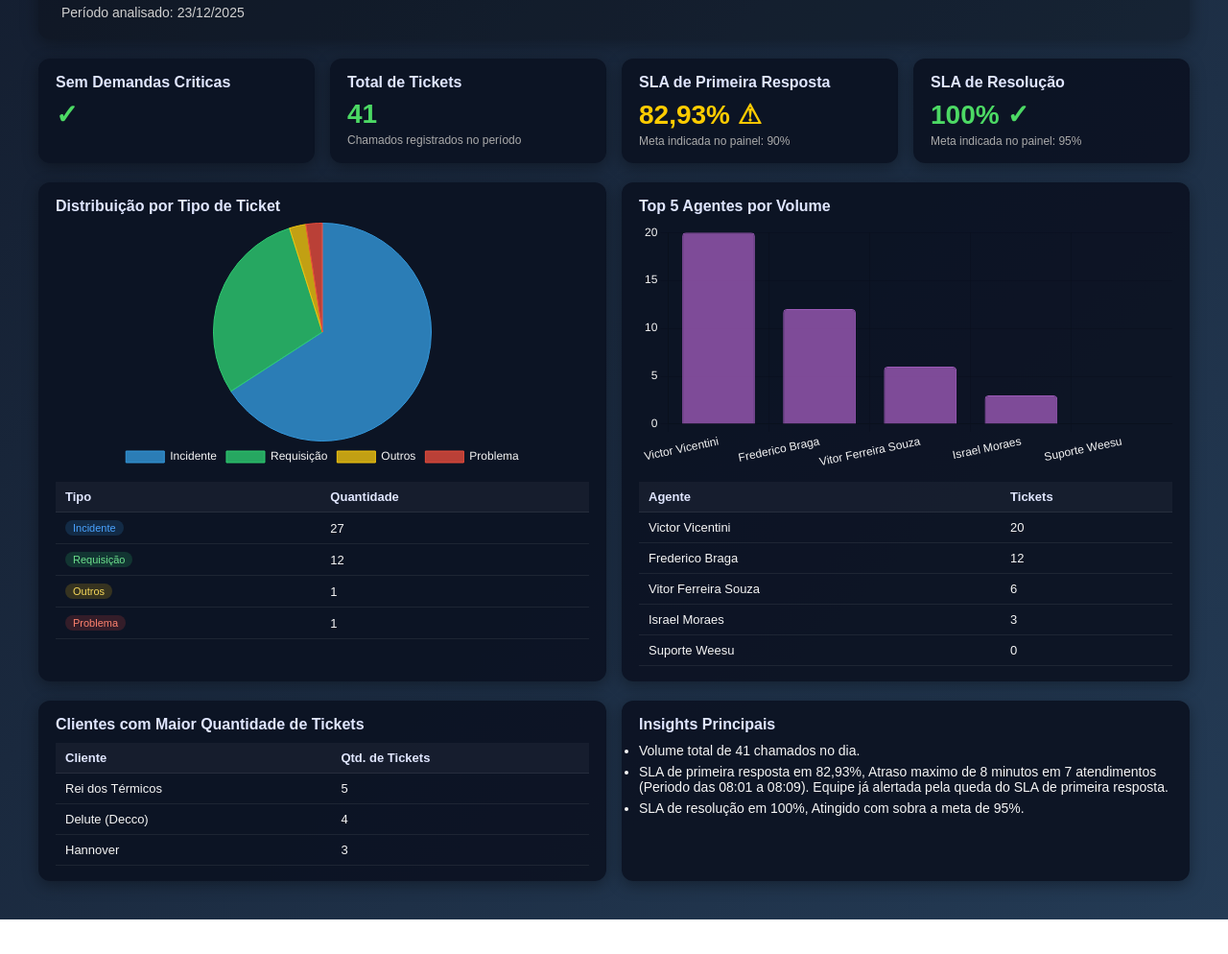
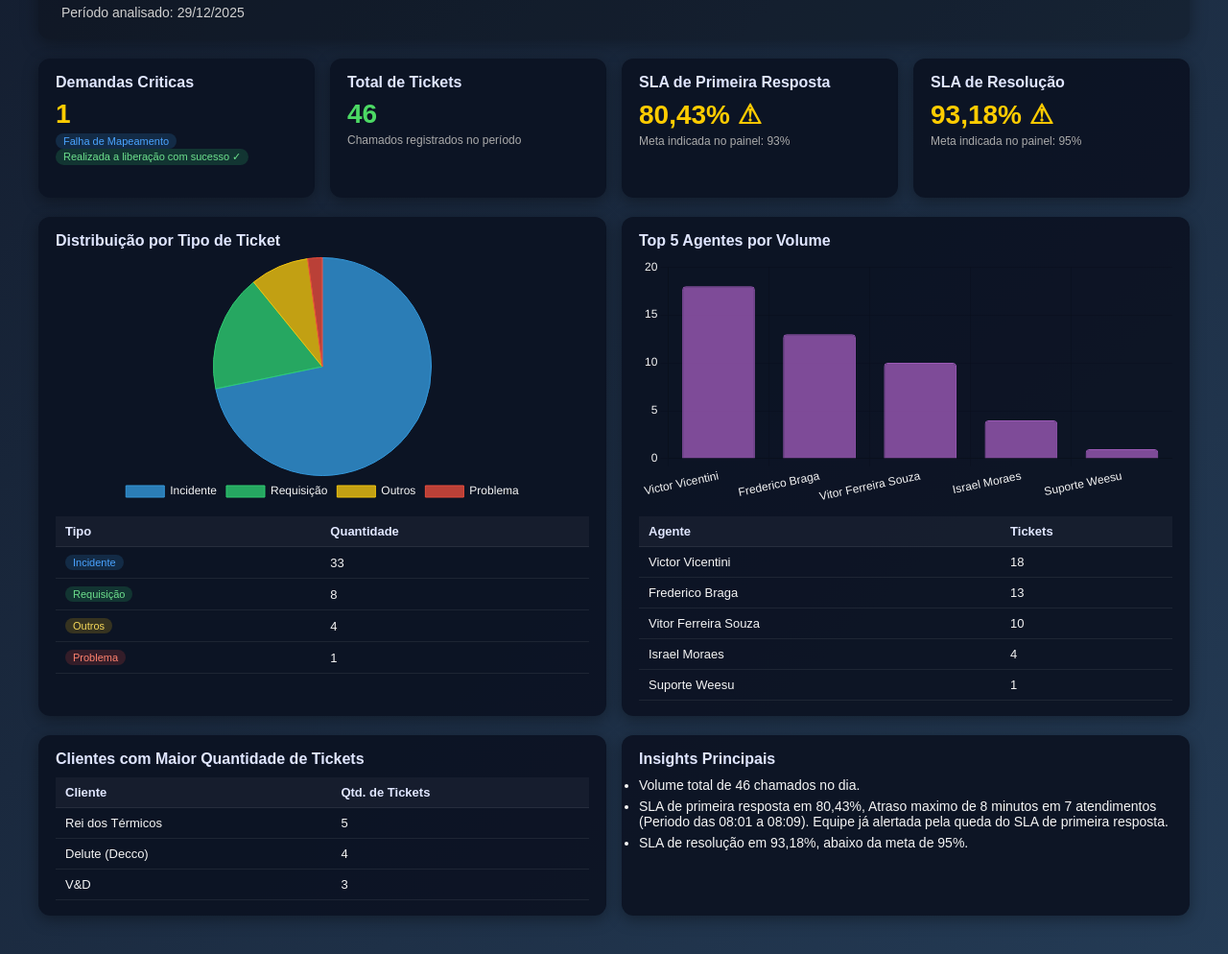
Before and after one commit to is-moraes/RelatorioSup, a plain HTML site: page index.html in a window 1280 px wide. Shown: the part 72-1066 px from the top of the page at 96% size. Before the commit the page ends 1030 px from the top, so only its background shows below. Drawn offline with nearby package versions, Linux system fonts and the light colour scheme.

Commit message:
Revise support report with updated metricsAtualização 29/12/25
Updated the support report with new ticket data and adjusted KPI values.

```diff
--- a/index.html
+++ b/index.html
@@ -132,36 +132,36 @@
 <div class="container">
     <div class="header">
         <h1>Relatório de Atendimentos - Suporte Técnico</h1>
-        <p>Período analisado: 23/12/2025</p>
+        <p>Período analisado: 29/12/2025</p>
     </div>
 
     <!-- KPIs principais -->
     <div class="kpi-grid">
         <div class="card">
-            <h2>Sem Demandas Criticas</h2>
-            <div class="kpi-value kpi-ok">✓</div>
-            <!-- <div class="kpi-value kpi-alert">2</div>
-            <div class="kpi-sub"><td><span class="badge badge-incidente">Hannover</span></td> </div>
-            <div class="kpi-sub">202512224 <br>Pedido em atraso - ML</div>
-            <div class="kpi-sub"><td><span class="badge badge-outros">Em aberto</span></td></div>
+            <h2>Demandas Criticas</h2>
+            <!--<div class="kpi-value kpi-ok">✓</div>-->
+            <div class="kpi-value kpi-alert">1</div>
+            <div class="kpi-sub"><td><span class="badge badge-incidente">Falha de Mapeamento</span></td> </div>
+            <!--div class="kpi-sub">202512224 <br>Pedido em atraso - ML</div-->
+            <div class="kpi-sub"><td><span class="badge badge-requisicao">Realizada a liberação com sucesso ✓</span></td></div>
             <br>
-            <div class="kpi-sub"><td><span class="badge badge-incidente">Tudo Limpinho</span></td></div>
+            <!--div class="kpi-sub"><td><span class="badge badge-incidente">Tudo Limpinho</span></td></div>
             <div class="kpi-sub">202512222 <br> F.entrega/Importação de anúncios TikTok</div>
-            <div class="kpi-sub"><td><span class="badge badge-requisicao">Finalizado</span></td></div> -->
+            <div class="kpi-sub"><td><span class="badge badge-requisicao">Finalizado</span></td></div>-->
         </div>
         <div class="card">
             <h2>Total de Tickets</h2>
-            <div class="kpi-value kpi-ok">41</div>
+            <div class="kpi-value kpi-ok">46</div>
             <div class="kpi-sub">Chamados registrados no período</div>
         </div>
         <div class="card">
             <h2>SLA de Primeira Resposta</h2>
-            <div class="kpi-value kpi-alert">82,93% ⚠</div>
-            <div class="kpi-sub">Meta indicada no painel: 90%</div>
+            <div class="kpi-value kpi-alert">80,43% ⚠</div>
+            <div class="kpi-sub">Meta indicada no painel: 93%</div>
         </div>
         <div class="card">
             <h2>SLA de Resolução</h2>
-            <div class="kpi-value kpi-ok">100% ✓</div>
+            <div class="kpi-value kpi-alert">93,18% ⚠</div>
             <div class="kpi-sub">Meta indicada no painel: 95%</div>
         </div>
     </div>
@@ -181,15 +181,15 @@
                 <tbody>
                     <tr>
                         <td><span class="badge badge-incidente">Incidente</span></td>
-                        <td>27</td>
+                        <td>33</td>
                     </tr>
                     <tr>
                         <td><span class="badge badge-requisicao">Requisição</span></td>
-                        <td>12</td>
+                        <td>8</td>
                     </tr>
                     <tr>
                         <td><span class="badge badge-outros">Outros</span></td>
-                        <td>1</td>
+                        <td>4</td>
                     </tr>
                     <tr>
                         <td><span class="badge badge-problema">Problema</span></td>
@@ -210,11 +210,11 @@
                     </tr>
                 </thead>
                 <tbody>
-                    <tr><td>Victor Vicentini</td><td>20</td></tr>
-                    <tr><td>Frederico Braga</td><td>12</td></tr>
-                    <tr><td>Vitor Ferreira Souza</td><td>6</td></tr>
-                    <tr><td>Israel Moraes</td><td>3</td></tr>
-                    <tr><td>Suporte Weesu</td><td>0</td></tr>
+                    <tr><td>Victor Vicentini</td><td>18</td></tr>
+                    <tr><td>Frederico Braga</td><td>13</td></tr>
+                    <tr><td>Vitor Ferreira Souza</td><td>10</td></tr>
+                    <tr><td>Israel Moraes</td><td>4</td></tr>
+                    <tr><td>Suporte Weesu</td><td>1</td></tr>
                 </tbody>
             </table>
         </div>
@@ -234,7 +234,7 @@
                 <tbody>
                     <tr><td>Rei dos Térmicos</td><td>5</td></tr>
                     <tr><td>Delute (Decco)</td><td>4</td></tr>
-                    <tr><td>Hannover</td><td>3</td></tr>
+                    <tr><td>V&D</td><td>3</td></tr>
                     <!--tr><td>EDAUS</td><td>4</td></tr>
                     <tr><td>Hannover</td><td>4</td></tr-->
                 </tbody>
@@ -244,9 +244,9 @@
         <div class="card">
             <h2>Insights Principais</h2>
             <ul class="insights-list">
-                <li>Volume total de 41 chamados no dia.</li>
-                <li>SLA de primeira resposta em 82,93%, Atraso maximo de 8 minutos em 7 atendimentos (Periodo das 08:01 a 08:09). Equipe já alertada pela queda do SLA de primeira resposta.</li>
-                <li>SLA de resolução em 100%, Atingido com sobra a meta de 95%.</li>
+                <li>Volume total de 46 chamados no dia.</li>
+                <li>SLA de primeira resposta em 80,43%, Atraso maximo de 8 minutos em 7 atendimentos (Periodo das 08:01 a 08:09). Equipe já alertada pela queda do SLA de primeira resposta.</li>
+                <li>SLA de resolução em 93,18%, abaixo da meta de 95%.</li>
                 <br></li>
             </ul>
         </div>
@@ -261,7 +261,7 @@
         data: {
             labels: ['Incidente', 'Requisição', 'Outros', 'Problema'],
             datasets: [{
-                data: [27, 12, 1, 1],
+                data: [33, 8, 4, 1],
                 backgroundColor: [
                     'rgba(52, 152, 219, 0.8)',
                     'rgba(46, 204, 113, 0.8)',
@@ -292,7 +292,7 @@
             labels: ['Victor Vicentini', 'Frederico Braga', 'Vitor Ferreira Souza', 'Israel Moraes', 'Suporte Weesu'],
             datasets: [{
                 label: 'Tickets',
-                data: [20, 12, 6, 3, 0],
+                data: [18, 13, 10, 4, 1],
                 backgroundColor: 'rgba(155, 89, 182, 0.8)',
                 borderColor: 'rgba(155, 89, 182, 1)',
                 borderWidth: 1,
```
